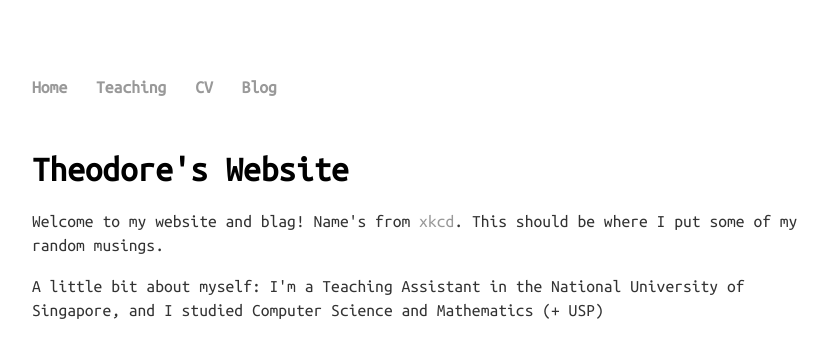
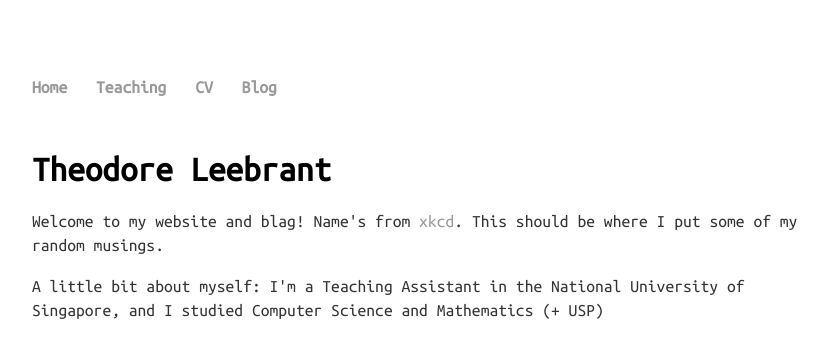
Before and after one commit to theodoreleebrant/theodoreleebrant.github.io, a Jekyll site: the page built from index.html, in a window 1280 px wide. Shown: the top 342 px of the page, without its empty margins (96-924 px from the left). Built offline with Jekyll 4.4.1, drawn with Linux system fonts in a browser that asks for light colours; some web fonts are replaced.

Commit message:
Update index.html

```diff
--- a/index.html
+++ b/index.html
@@ -3,7 +3,7 @@ layout: default
 title: Theodore's Blag
 ---
 <div class="blurb">
-	<h1>Theodore's Website</h1>
+	<h1>Theodore Leebrant</h1>
 	<p>Welcome to my website and blag! Name's from <a href="https://xkcd.com/148/">xkcd</a>. This should be where I put some of my random musings.</p>
 
 	<p>A little bit about myself: I'm a Teaching Assistant in the National University of Singapore, and I studied Computer Science and Mathematics (+ USP)</p>
```
